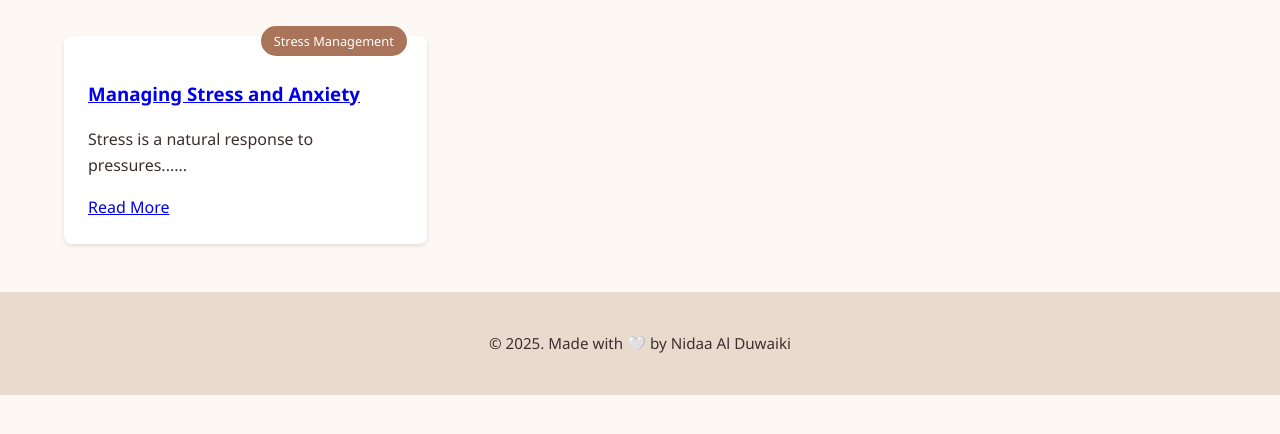
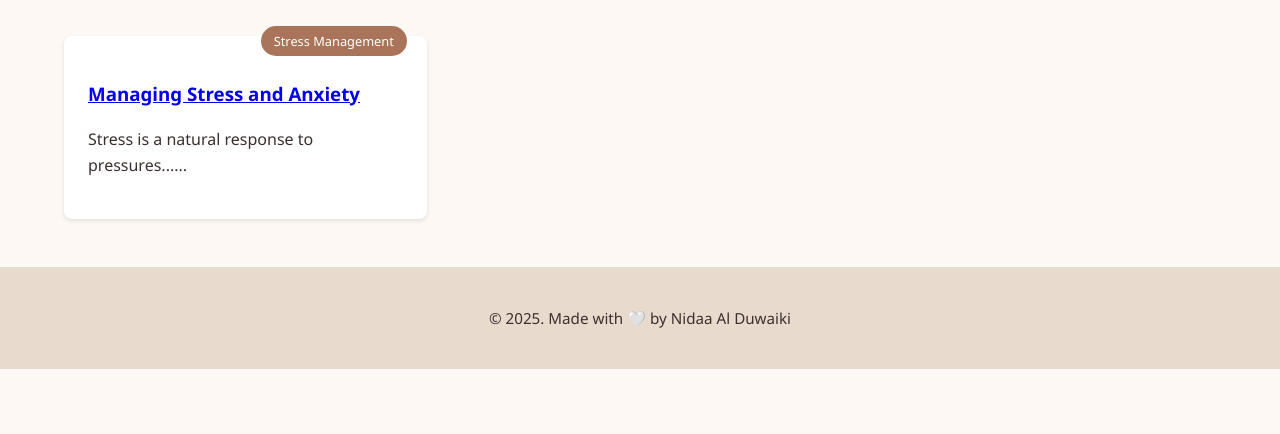
Before and after one commit to Nidaa12/mental-health-website, a Flask app: page /articles in a window 1280 px wide. Shown: the part 174-608 px from the top of the page. Run offline with Flask 3, Linux system fonts and the light colour scheme.

Commit message:
Update articles.html

```diff
--- a/templates/articles.html
+++ b/templates/articles.html
@@ -11,10 +11,10 @@
 <article class="article-card">
 <div class="article-header">
 <span class="category-badge">{{ article.category }}</span>
-<h3><a href="{{ url_for('show_article', article_id=article.id) }}">{{ article.title }}</a></h3>
+<h3><a href="{{ url_for('article', article_id=article.id) }}">{{ article.title }}</a></h3>
 </div>
 <p>{{ article.content[:150] }}...</p>
-<a href="{{ url_for('article', article_id=article.id) }}" class="read-more">Read More</a>
+
 </article>
 {% endfor %}
 </div>
```
